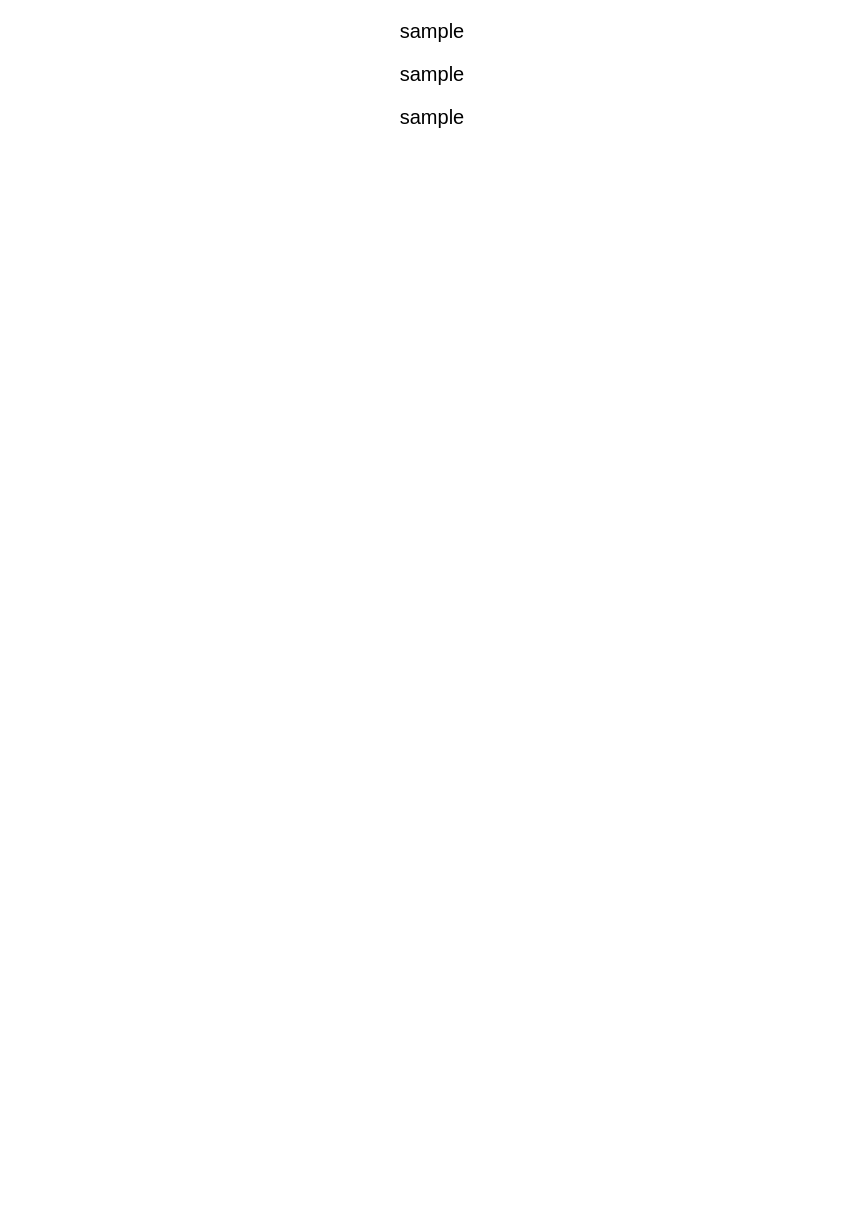
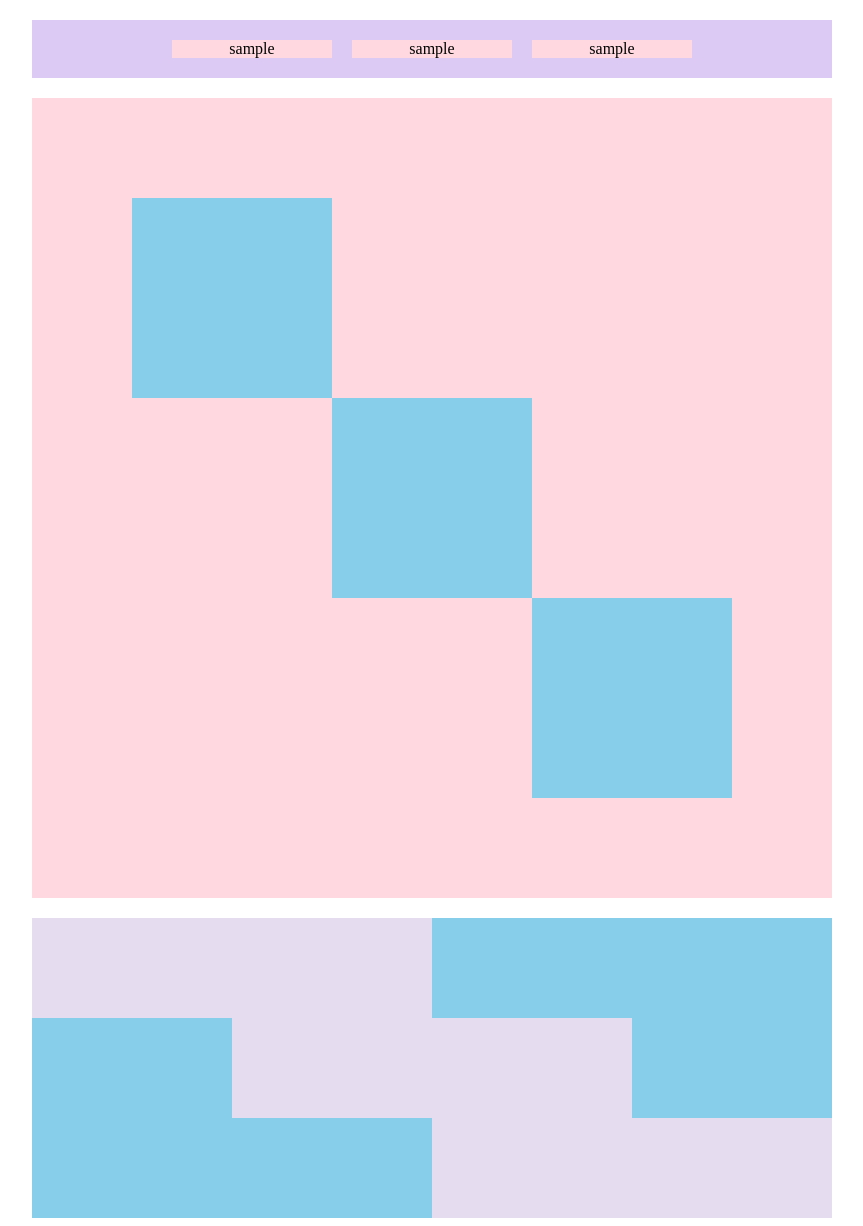
Before and after one commit to inu1122/html-css-basic-kadai, a plain HTML site: page kadai₋018.html in a window 1280 px wide. Shown: the whole page, without its empty margins (208-1071 px from the left). Before the commit the page ends 800 px from the top, so only its background shows below. Drawn offline with Linux system fonts and the light colour scheme.

Commit message:
Add files via upload

```diff
--- a/style.css
+++ b/style.css
@@ -1,26 +1,78 @@
-body {
-  font-family: "Arial", "Meiryo", sans-serif;
+#top {
+  width: 800px;
+  background-color:  #dcc9f4;
+  margin: 20px auto;
+  display: flex;
+  justify-content: center;
+  padding: 20px 0;
+}
+.top-child{
+  margin: 0 10px;
+  width: 20%;
+  background-color: #ffd9df;
   text-align: center;
-  font-size: 20px;
 }
-
-
-.blue {
-  color: skyblue;
+#middle{
+  width: 800px;
+  height: 800px;
+  background-color: #ffd9df ;
+  margin-top: 20px;
+  margin-bottom: 20px;
+  margin-left: auto;
+  margin-right: auto;
+  position: relative;
 }
-.pink {
-  color: rgb(255, 192, 203);
+#middle-child01{
+  width: 200px;
+  height: 200px;
+  background-color: #87ceeb;
+  position:absolute;
+  top: 100px;
+  left: 100px;
 }
-h1 {
-  font-size: 40px;
-  font-family:  font-family:"Josefin Sans", sans-serif;
-  font-optical-sizing: auto;
-  font-weight: <weight>;
-  font-style: normal;
-  letter-spacing: 1.2em;
-  text-shadow: 1px 1px 2px gray;
-  border-bottom: solid 3px rgb(115, 115, 114)
+#middle-child02{
+  width: 200px;
+  height: 200px;
+  background-color: #87ceeb;
+  position:absolute;
+  top: 300px;
+  left: 300px;
 }
-#basic p{
-  font-weight: bold;
+#middle-child03{
+  width: 200px;
+  height: 200px;
+  background-color: #87ceeb;
+  position:absolute;
+  top: 500px;
+  left: 500px;
 }
+#bottom{
+  width: 800px;
+  height: 300px;
+  background-color: #87ceeb;
+  margin-left: auto;
+  margin-right: auto;
+  position: relative;
+}
+#bottom-child01{
+  width: 400px;
+  height: 100px;
+  background-color: #e5dcf0;
+  position: absolute;
+}
+#bottom-child02{
+  width: 400px;
+  height: 100px;
+  background-color: #e5dcf0;
+  position: absolute;
+  left: 200px;
+  top: 100px;
+}
+#bottom-child03{
+  width: 400px;
+  height: 100px;
+  background-color: #e5dcf0;
+  position: absolute;
+  right: 0px;
+  top: 200px;
+}
```
